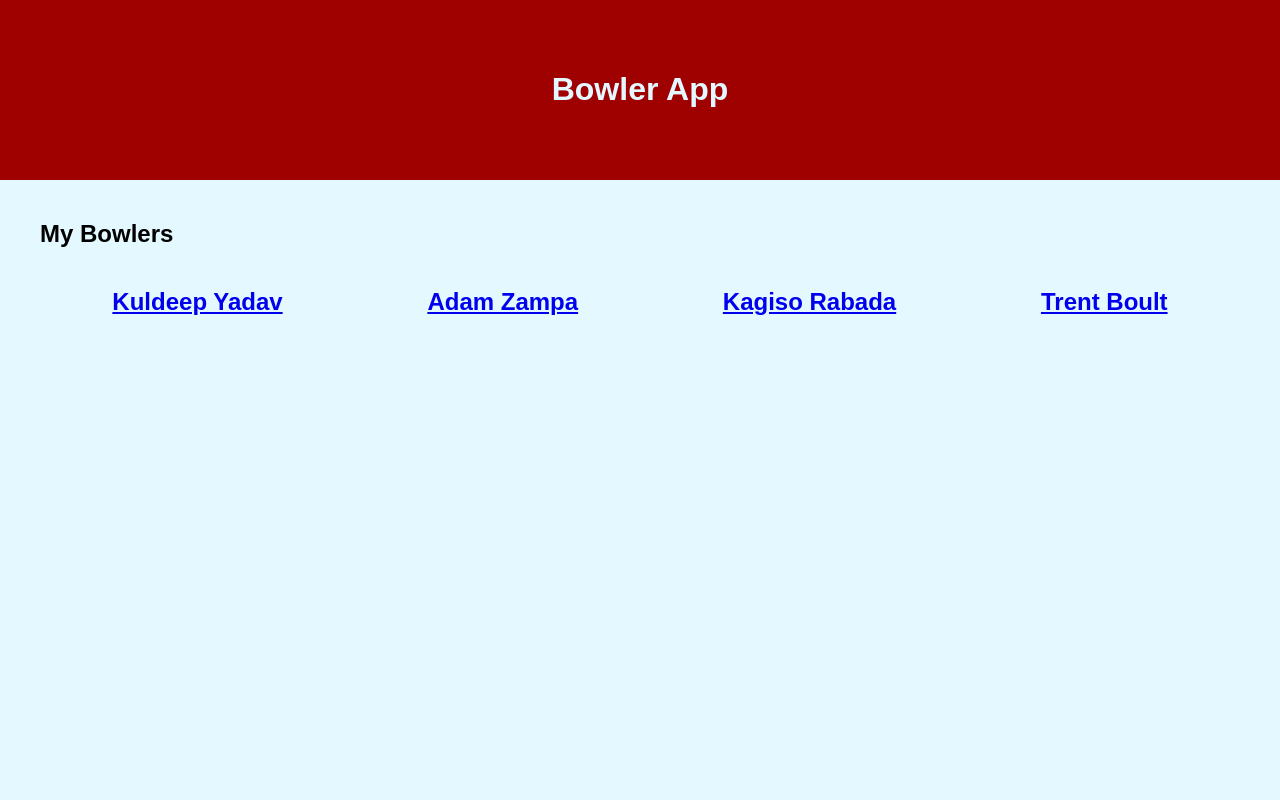
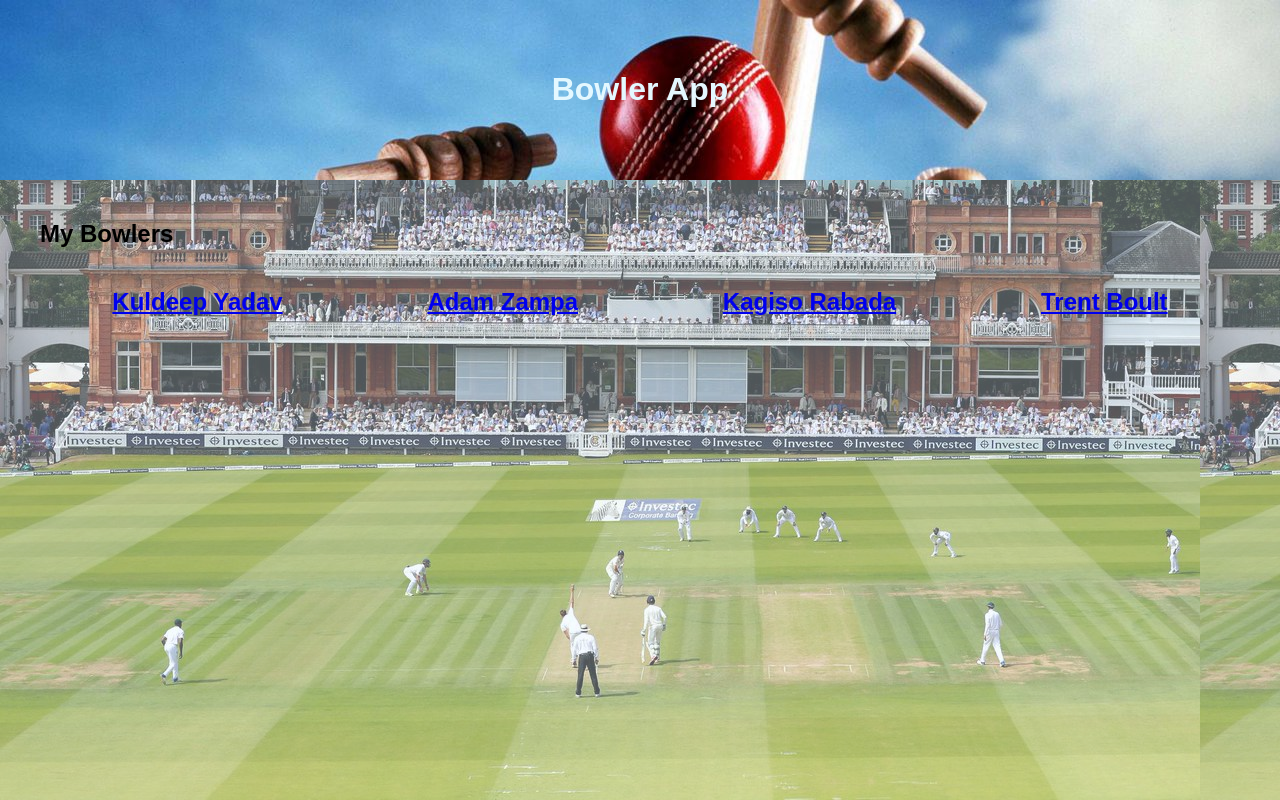
Before and after one commit to dibaroy24/web-304-assignment-2-javascript-mvc-ui-application, a plain HTML site: page index.html in a window 1280 px wide. Drawn offline with Linux system fonts and the light colour scheme.

Commit message:
Added background images

```diff
--- a/assets/css/main.css
+++ b/assets/css/main.css
@@ -6,10 +6,26 @@ body {
   margin: 0;
   font-family: fantasy;
   background: #E4F8FF;
+  /* background-image: url("background_image.jpg");
+  opacity: 0.3; */
+}
+
+div::after {
+  content : "";
+  display: block;
+  position: absolute;
+  top: 0;
+  left: 0;
+  background-image: url("background_image.jpg");
+  width: 100%;
+  height: 100%;
+  opacity : 0.3;
+  z-index: -1;
 }
 
 header, footer {
-  background: #9F0000;
+  /* background: #9F0000; */
+  background-image: url("banner.jpg");
   color: #E4F8FF;
   padding: 50px;
   text-align: center;
--- a/views/bowler-single-html.js
+++ b/views/bowler-single-html.js
@@ -22,7 +22,7 @@ comp.getOneBowlerFromService(function (bowler) {
     <input type="text" id="name-input" value="${bowler.name}"
       oninput="${comp.editName()}"
     >
-    <label for="fast-input">Is the bowler a pacer?: ${bowler.fast}</label>
+    <label for="fast-input">Is he a fast bowler?: ${bowler.fast}</label>
     <button onclick="${comp.goBack()}">Back</button>
   </article>`;
 });
```
Also changed, not shown: assets/css/background_image.jpg (added), assets/css/banner.jpg (added).
